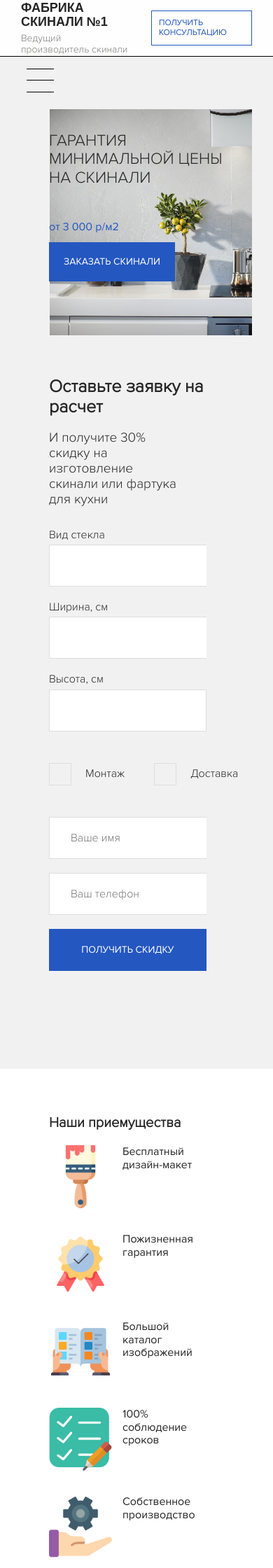
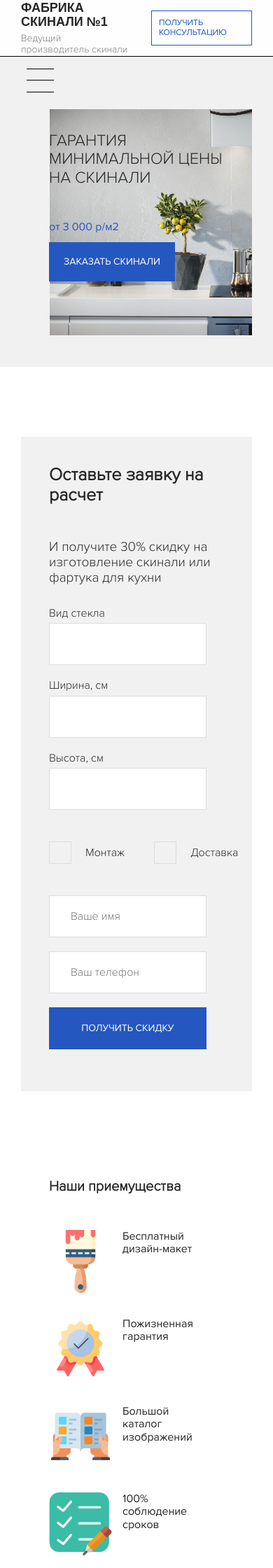
Before and after one commit to luntic-z/skinali, a PHP site: page / in a window 390 px wide; the page is wider, and only the part inside the window is pictured. Shown: the top 2240 px of that part at 70% size. Run offline with PHP 8.4, Linux system fonts and the light colour scheme; some web fonts are replaced.

Commit message:
Свёрстана форма обратной связи с адаптивом

```diff
--- a/blocks/gallery/gallery.html
+++ b/blocks/gallery/gallery.html
@@ -1,4 +1,4 @@
-<section class="section gallery"></section>
+<section class="section gallery">
   <div class="container">
     <h2 class="section-title section__title">Каталог скинали</h2>
     <div class="gallery__block">
--- a/blocks/offer/offer-sec.html
+++ b/blocks/offer/offer-sec.html
@@ -1,26 +1,28 @@
 <form action="#" class="offer-second form section">
   <div class="container">
-    <div class="offer__block offer-second__block">
+    <div class="offer-block offer-second__block">
       <h2 class="section-title section__title offer__title offer-second-title">Ищете где дешевле и лучше?</h2>
       <!-- /.section-title section__title offer__title -->
       <span class="offer__subtitle">Если у вас уже есть расчёт от другой фирмы, но Вы хотите цену дешевле, укажите её и
         мы вам пересчитаем заказ с минимальной скидкой</span>
       <!-- /.offer__subtitle -->
-      <div class="form__row">
-        <input type="text" class="form__group input form__input" placeholder="Ваше имя">
-        <input type="text" class="form__group input form__input" placeholder="Ваш телефон">
-        <input type="text" class="form__group input form__input" placeholder="Ваша цена">
+      <div class="form__row offer-second__row">
+        <input type="text" class="form__group offer-second__group input form__input" placeholder="Ваше имя">
+        <input type="text" class="form__group offer-second__group input form__input" placeholder="Ваш телефон">
+        <input type="text" class="form__group offer-second__group input form__input" placeholder="Ваша цена">
       </div>
       <!-- /.form__row -->
-      <div class="form__row">
-        <button class="button form__submit form__group button_flex" type="submit">Получить расчёт со скидкой</button>
+      <div class="form__row offer-second__row">
+        <button class="button offer-second__button form__submit form__group button_flex" type="submit">Получить расчёт
+          со
+          скидкой</button>
         <!-- /.button form__submit form__group button_flex -->
         <div class="offer-second__policy-group form__group">
           <span class="offer-second__policy">
             Ваши данные надёжно защищены.<br>Отправление заявки ни к чему не обязывает.
           </span>
         </div>
-        <div class="form__group"></div>
+        <div class="form__group offer-second__group"></div>
       </div>
     </div>
   </div>
--- a/blocks/offer/offer.html
+++ b/blocks/offer/offer.html
@@ -1,8 +1,6 @@
 <form action="#" class="section offer form offer__form bg-secondary">
   <div class="container">
-    <div class="offer__block">
-      <img class="offer__bg-image" src="img/offer/offer-bg.jpg" alt="offer-img">
-      <div class="offer__wrap">
+    <div class="offer-block offer__block">
       <h2 class="section-title section__title offer__title">Оставьте заявку на расчет</h2>
       <span class="offer__subtitle">И получите 30% скидку на изготовление скинали или фартука для кухни</span>
       <div class="form__row">
@@ -50,5 +48,4 @@
       </div>
     </div>
   </div>
-  </div>
 </form>
--- a/blocks/price/price.html
+++ b/blocks/price/price.html
@@ -1,4 +1,4 @@
-<section class="section price">
+<section class="section price bg-secondary">
   <div class="container">
     <h2 class="section-title section__title">Цены и виды скинали</h2>
     <!-- /.section-title section__title -->
--- a/css/style.css
+++ b/css/style.css
@@ -71,7 +71,7 @@ body {
 }
 
 .section {
-  padding-top: 100px;
+  padding: 75px 0;
 }
 
 .section-title {
@@ -82,6 +82,7 @@ body {
 
 .section__title {
   margin-bottom: 75px;
+  margin-top: 0;
 }
 
 a {
@@ -286,17 +288,31 @@ a {
     font-size: 20px;
   }
   .section__title {
-    margin-bottom: 20px;
+    margin-bottom: 50px;
   }
   .button-o {
     text-align: start;
     padding: 10px 10px;
     font-size: 12px;
   }
-  .wrap-list-item {
-    -ms-flex-preferred-size: 100%;
-        flex-basis: 100%;
-    max-width: 360px;
+  .form__group {
+    max-width: 90%;
+    margin-bottom: 20px;
+  }
+  .form__group:not(:last-child) > .form__input {
+    border-right: 1px solid #ddd;
+  }
+  .form__row {
+    -webkit-box-orient: vertical;
+    -webkit-box-direction: normal;
+        -ms-flex-direction: column;
+            flex-direction: column;
+  }
+  .form__row_checkbox {
+    -webkit-box-orient: horizontal;
+    -webkit-box-direction: normal;
+        -ms-flex-direction: row;
+            flex-direction: row;
   }
 }
 
@@ -461,7 +477,7 @@ a {
 }
 
 .hero {
-  padding-top: 80px;
+  padding: 80px 0 75px;
   background-color: #f1f1f1;
 }
 
@@ -637,19 +653,10 @@ a {
 }
 
 .offer {
-  padding-top: 129px;
+  padding-top: 100px;
 }
 
-.offer__bg-image {
-  height: 150%;
-  position: absolute;
-  top: -200px;
-  right: 0;
-  z-index: 0;
-  -webkit-mask: linear-gradient(83deg, rgba(0, 0, 0, 0) 50%, 50.55%, black);
-}
-
-.offer__wrap {
+.offer-block {
   position: relative;
   display: -webkit-box;
   display: -ms-flexbox;
@@ -661,23 +668,23 @@ a {
   -webkit-box-pack: justify;
       -ms-flex-pack: justify;
           justify-content: space-between;
+  -webkit-box-shadow: 0 15px 25px rgba(0, 0, 0, 0.1);
+          box-shadow: 0 15px 25px rgba(0, 0, 0, 0.1);
+  background-position: right center;
+  background-repeat: no-repeat;
+  background-size: contain;
 }
 
 .offer__block {
-  position: relative;
-  width: calc(100% + 80px);
   padding: 80px 32% 80px 80px;
   left: -80px;
-  top: -80px;
   background-color: #fff;
-  -webkit-box-shadow: 0 15px 25px rgba(0, 0, 0, 0.1);
-          box-shadow: 0 15px 25px rgba(0, 0, 0, 0.1);
-  overflow: hidden;
+  background-image: url("../img/offer/offer-bg.png");
+  width: calc(100% + 80px);
 }
 
 .offer__title {
   font-size: 25px;
-  margin-top: 0;
 }
 
 .offer__subtitle {
@@ -686,47 +693,39 @@ a {
   font-size: 19px;
 }
 
-@media (max-width: 1800px) {
-  .offer__bg-image {
-    right: 0px;
-  }
-}
-
 @media (max-width: 1660px) {
   .offer__block {
-    padding-right: 230px;
+    padding: 80px 320px 80px 80px;
+    left: -80px;
+    background-color: #fff;
+    background-image: url("../img/offer/offer-bg.png");
   }
 }
 
 @media (max-width: 1369px) {
+  .offer {
+    background-color: #fff;
+  }
   .offer__block {
-    padding: 70px;
-    padding-right: 20%;
+    padding: 70px 20% 70px 70px;
+    left: -70px;
+    background-color: #f1f1f1;
+    background-image: url("../img/offer/offer-bg.png");
     width: calc(100% + 70px);
-    left: -70px;
     -webkit-box-shadow: none;
             box-shadow: none;
-    background-color: #f1f1f1;
-  }
-}
-
-@media (max-width: 1199px) {
-  .offer__block {
-    -webkit-box-sizing: border-box;
-            box-sizing: border-box;
-  }
-  .offer__bg-image {
-    right: 0;
-    -webkit-mask: linear-gradient(83deg, rgba(0, 0, 0, 0) 70%, 70.55%, black);
   }
 }
 
 @media (max-width: 991px) {
   .offer__block {
-    padding-right: 70px;
+    padding: 70px 70px 70px 70px;
+    left: -70px;
+    background-color: #f1f1f1;
+    background-image: url("../img/offer/offer-bg.png");
   }
-  .offer__bg-image {
-    -webkit-mask: linear-gradient(83deg, rgba(0, 0, 0, 0) 76%, 76.55%, black);
+  .offer__subtitle {
+    max-width: 75%;
   }
 }
 
@@ -738,32 +737,7 @@ a {
     background-image: none;
   }
   .offer__subtitle {
-    max-width: 75%;
-  }
-  .offer__bg-image {
-    -webkit-mask: linear-gradient(87deg, rgba(0, 0, 0, 0) 87%, 87.55%, black);
-  }
-  .form__group {
-    max-width: 90%;
-    margin-bottom: 20px;
-  }
-  .form__row {
-    -webkit-box-orient: vertical;
-    -webkit-box-direction: normal;
-        -ms-flex-direction: column;
-            flex-direction: column;
-  }
-  .form__row_checkbox {
-    -webkit-box-orient: horizontal;
-    -webkit-box-direction: normal;
-        -ms-flex-direction: row;
-            flex-direction: row;
-  }
-}
-
-@media (max-width: 488px) {
-  .offer__bg-image {
-    display: none;
+    max-width: 100%;
   }
 }
 
--- a/sass/_interface.sass
+++ b/sass/_interface.sass
@@ -4,15 +4,14 @@ body
 .bg-secondary
   background-color: $bg-secondary
 .section
-  padding-top: 100px
+  padding: 75px 0
   &-title
     font-size: 24px
     +light
     text-align: left
-    // text-transform: uppercase old
   &__title
-    // margin-bottom: 100px old
-    margin-bottom: 75px //new
+    margin-bottom: 75px
+    margin-top: 0
 
 a
   text-decoration: none
@@ -62,8 +61,9 @@ a
   &-item
     flex-basis: 24%
     box-shadow: 4px 5px 30px rgba($primary, .36)
+    text-align: center
+    background-color: #fff
   &__item
-    text-align: center
     margin-bottom: 20px
     padding-bottom: 5px
   &__img-preview
@@ -128,7 +128,7 @@ a
     &-item
       flex-basis: 45%
     &__item:nth-child(odd)
-      margin-right: 10px
+      margin-right: 20px
     &__img-preview
       height: 180px
 
@@ -138,13 +138,18 @@ a
     &-title
       font-size: 20px
     &__title
-      // margin-bottom: 55px old
-      margin-bottom: 20px // new
+      margin-bottom: 50px
   .button-o
     text-align: start
     padding: 10px 10px
     font-size: 12px
-  .wrap-list
-    &-item
-      flex-basis: 100%
-      max-width: 360px
+  .form
+    &__group
+      max-width: 90%
+      margin-bottom: 20px
+    &__group:not(:last-child) > &__input
+      border-right: 1px solid #ddd
+    &__row
+      flex-direction: column
+      &_checkbox
+        flex-direction: row
--- a/sass/blocks/_hero.sass
+++ b/sass/blocks/_hero.sass
@@ -1,5 +1,5 @@
 .hero
-  padding-top: 80px
+  padding: 80px 0 75px
   background-color: $bg-secondary
   &-wrap
     display: flex
--- a/sass/blocks/_info.sass
+++ b/sass/blocks/_info.sass
@@ -1,4 +1,5 @@
 .info
+  padding-top: 0px
   &__item
     border-radius: 7px 7px 0 0
     overflow: hidden
--- a/sass/blocks/_offer-second.sass
+++ b/sass/blocks/_offer-second.sass
@@ -2,7 +2,10 @@
   &-title
     text-transform: uppercase
   &__block
-    background-image: url('../img/offer/offer-second-bg.png')
+    @include offerBlock(60px, 32%, #fff, 'offer-second-bg')
+    width: calc(100% + 60px)
+  &__button
+    font-size: 14px
   &__policy
     position: absolute
     display: flex
--- a/sass/blocks/_offer.sass
+++ b/sass/blocks/_offer.sass
@@ -1,67 +1,50 @@
+@mixin offerBlock($padding, $p-right: $padding, $color: #fff, $img: 'offer-bg')
+  // width: calc(100% + $padding)
+  padding: $padding $p-right $padding $padding
+  left: - $padding
+  background-color: $color
+  background-image: url('../img/offer/' + $img + '.png')
+
 .offer
-  padding-top: 129px
-  &__bg-image
-    height: 150%
-    position: absolute
-    top: -200px
-    right: 0
-    z-index: 0
-    -webkit-mask: linear-gradient(83deg, rgba(0,0,0,0) 50%, 50.55%, rgba(0,0,0,1))
-  &__wrap
+  padding-top: 100px
+  &-block
     position: relative
     display: flex
     flex-direction: column
     justify-content: space-between
+    box-shadow: 0 15px 25px rgba(0, 0, 0, 0.1)
+    background-position: right center
+    background-repeat: no-repeat
+    background-size: contain
   &__block
-    position: relative
-    width: calc(100% + 80px) //desktop
-    padding: 80px 32% 80px 80px
-    left: -80px
-    top: -80px // padding = -left/-top
-    background-color: #fff
-    box-shadow: 0 15px 25px rgba(0, 0, 0, 0.1)
-    overflow: hidden
+    @include offerBlock(80px, 32%)
+    width: calc(100% + 80px)
   &__title
     font-size: 25px
-    margin-top: 0
   &__subtitle
     display: block
     margin-bottom: 30px
     font-size: 19px
 
-@media (max-width: 1800px)
-  .offer
-    &__bg-image
-      right: 0px
 @media (max-width: 1660px)
   .offer
     &__block
-      padding-right: 230px
+      @include offerBlock(80px, 320px)
 
 @media (max-width: 1369px)
   .offer
+    background-color: #fff
     &__block
-      padding: 70px
-      padding-right: 20%
+      @include offerBlock(70px, 20%, $bg-secondary)
       width: calc(100% + 70px) //desktop
-      left: -70px
       box-shadow: none
-      background-color: $bg-secondary
-
-@media (max-width: 1199px)
-  .offer
-    &__block
-      box-sizing: border-box
-    &__bg-image
-      right: 0
-      -webkit-mask: linear-gradient(83deg, rgba(0,0,0,0) 70%, 70.55%, rgba(0,0,0,1))
 
 @media (max-width: 991px)
   .offer
     &__block
-      padding-right: 70px
-    &__bg-image
-      -webkit-mask: linear-gradient(83deg, rgba(0,0,0,0) 76%, 76.55%, rgba(0,0,0,1))
+      @include offerBlock(70px, 70px, $bg-secondary)
+    &__subtitle
+      max-width: 75%
 
 @media (max-width: 768px)
   .offer
@@ -71,20 +54,4 @@
       left: 0
       background-image: none
     &__subtitle
-      max-width: 75%
-    &__bg-image
-      -webkit-mask: linear-gradient(87deg, rgba(0,0,0,0) 87%, 87.55%, rgba(0,0,0,1))
-
-  .form
-    &__group
-      max-width: 90%
-      margin-bottom: 20px
-    &__row
-      flex-direction: column
-      &_checkbox
-        flex-direction: row
-
-@media (max-width: 488px)
-  .offer
-    &__bg-image
-      display: none
+      max-width: 100%
--- a/sass/blocks/_reviews.sass
+++ b/sass/blocks/_reviews.sass
@@ -10,7 +10,7 @@
     grid-template-rows: auto auto
     grid-gap: 33px
     grid-row-gap: 0
-    padding-right: 10px
+    padding-right: 60px
   &__text
     grid-column: 2
     grid-row: 1/2
```
Also changed, not shown: other parts of css/style.css (+53 -4 lines), other parts of sass/blocks/_offer-second.sass (+28 -0 lines), img/offer/offer-bg.png, img/offer/offer-second-bg(1).png (deleted), 1 other file. Lines whose indentation alone changed are shown as unchanged.
